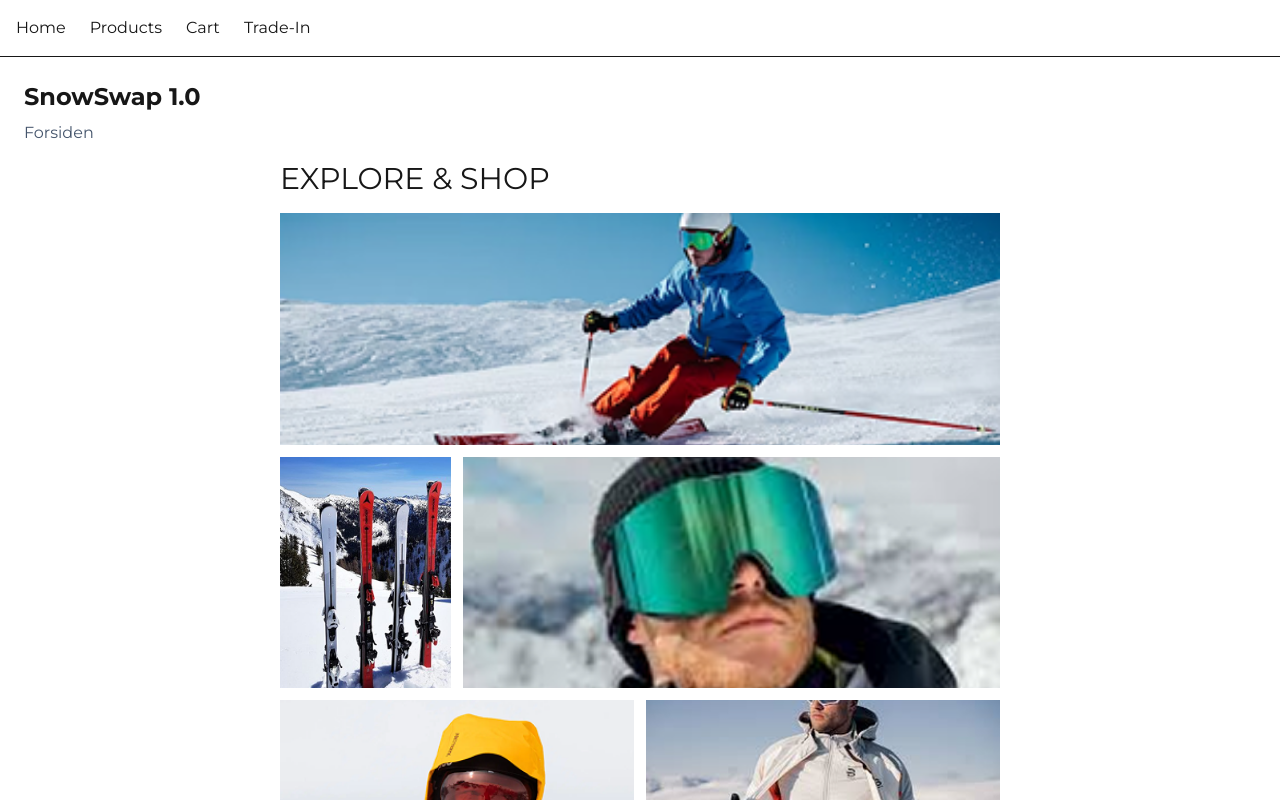
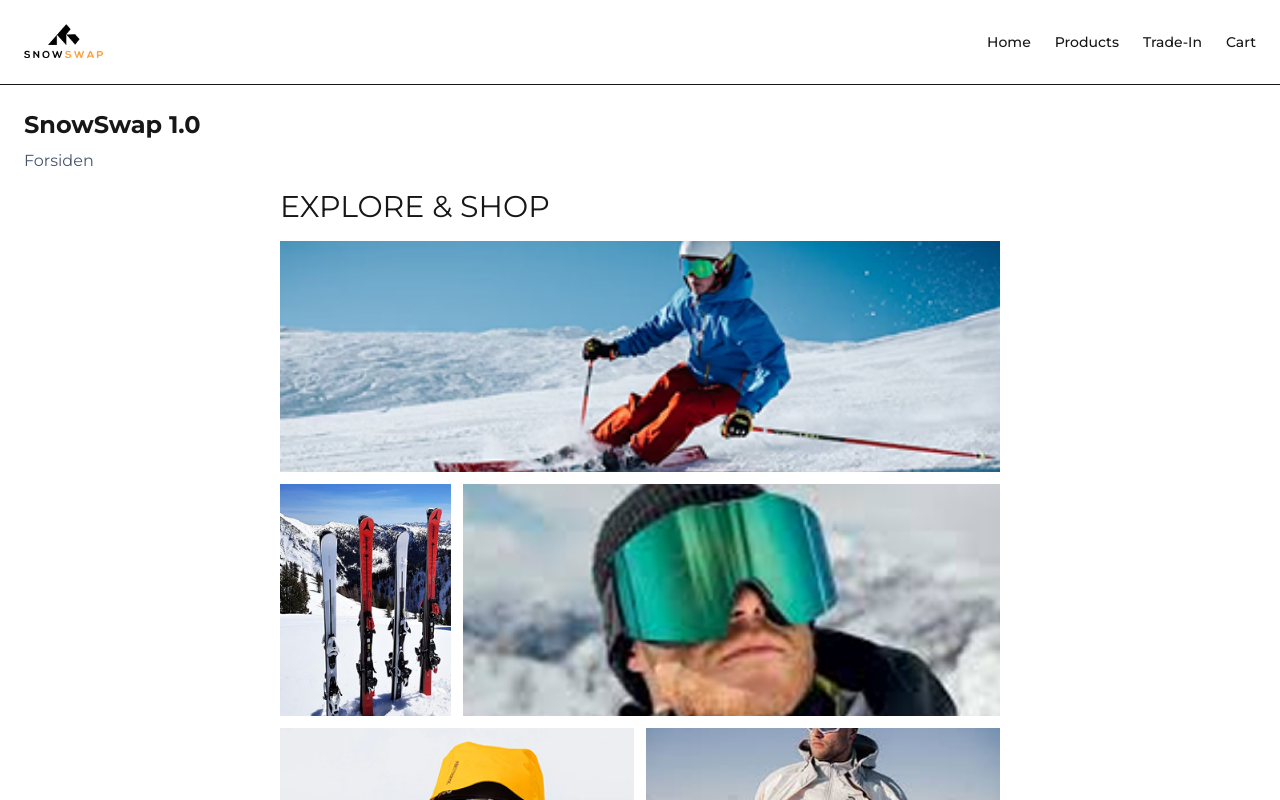
Before and after one commit to 4-Semester-hovedopgave/snowswap-webshop, a Next.js app: page / in a window 1280 px wide. Shown: the top 800 px of the page. Built offline with nearby package versions, Linux system fonts and the light colour scheme.

Commit message:
Navbar tilføjet logo

```diff
--- a/src/components/Navbar.jsx
+++ b/src/components/Navbar.jsx
@@ -1,38 +1,86 @@
 "use client";
 
 import Link from "next/link";
+import Image from "next/image";
+import { useState } from "react";
 import { useCartStore } from "@/store/useCartStore";
 
 export default function Navbar() {
+    const [open, setOpen] = useState(false);
     const cart = useCartStore((state) => state.cart);
 
     return (
-        <nav className="flex gap-6 p-4 border-b">
-            <Link href="/" className="hover:underline">
-                Home
+        <>
+            {/* TOPBAR */}
+            <nav className="flex items-center justify-between p-6 border-b">
+
+                {/* LOGO - VENSTRE */}
+                <Link href="/">
+                    <Image src="/logo.png" alt="Logo" width={80} height={80} />
                 </Link>
 
-            <Link href="/products" className="hover:underline">
-                Products
-            </Link>
+                {/* LINKS - HØJRE (SKJULT PÅ MOBIL) */}
+                <div className="hidden md:flex gap-6 text-sm font-medium">
+                    <Link href="/" className="hover:underline">Home</Link>
+                    <Link href="/products" className="hover:underline">Products</Link>
+                    <Link href="/trade-in" className="hover:underline">Trade-In</Link>
 
                     <Link href="/cart" className="relative hover:underline">
                         Cart
                         {cart.length > 0 && (
-                    <span
-                        className="
+                            <span className="
                                 absolute -top-2 -right-3
                                 bg-red-500 text-white text-xs
                                 w-5 h-5 flex items-center justify-center
-              rounded-full"
-                    >
+                                rounded-full
+                            ">
                                 {cart.length}
                             </span>
                         )}
                     </Link>
-            <Link href="" className="hover:underline">
+                </div>
+
+                {/* BURGER IKON - KUN PÅ MOBIL */}
+                <button
+                    className="md:hidden text-3xl"
+                    onClick={() => setOpen(!open)}
+                >
+                    ☰
+                </button>
+            </nav>
+
+            {/* MOBIL MENU - VISES KUN NÅR DEN ER ÅBEN */}
+            {open && (
+                <div className="flex flex-col gap-4 p-4 border-b md:hidden bg-white">
+
+                    <Link href="/" className="hover:underline" onClick={() => setOpen(false)}>
+                        Home
+                    </Link>
+
+                    <Link href="/products" className="hover:underline" onClick={() => setOpen(false)}>
+                        Products
+                    </Link>
+
+                    <Link href="/trade-in" className="hover:underline" onClick={() => setOpen(false)}>
                         Trade-In
                     </Link>
-        </nav>
+
+                    <Link href="/cart" className="relative hover:underline" onClick={() => setOpen(false)}>
+                        Cart
+                        {cart.length > 0 && (
+                            <span className="
+                                absolute -top-2 left-20
+                                bg-red-500 text-white text-xs
+                                w-5 h-5 flex items-center justify-center
+                                rounded-full
+                            ">
+                                {cart.length}
+                            </span>
+                        )}
+                    </Link>
+
+                </div>
+            )}
+        </>
     );
 }
```
Lines whose indentation alone changed are shown as unchanged.
